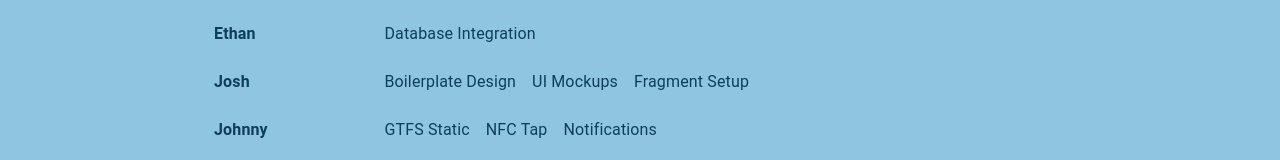
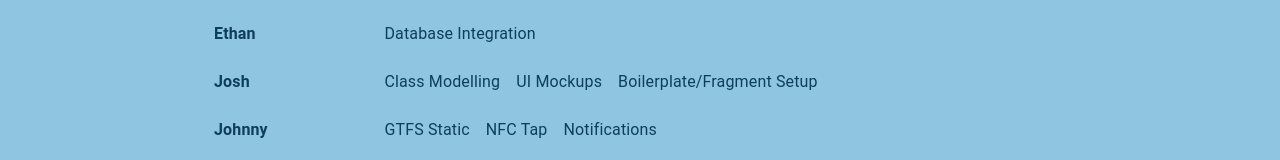
Before and after one commit to bryanjhdang/cmpt362-wtb-web, a React (Vite) app: page / in a window 1280 px wide. Shown: the part 1782-1942 px from the top of the page. Built offline with nearby package versions, Linux system fonts and the light colour scheme.

Commit message:
change contributions

```diff
--- a/src/components/Team.tsx
+++ b/src/components/Team.tsx
@@ -12,7 +12,7 @@ const teamMembers = [
   },
   {
     name: "Josh",
-    contributions: ["Boilerplate Design", "UI Mockups", "Fragment Setup"]
+    contributions: ["Class Modelling", "UI Mockups", "Boilerplate/Fragment Setup"]
   },
   {
     name: "Johnny",
```
